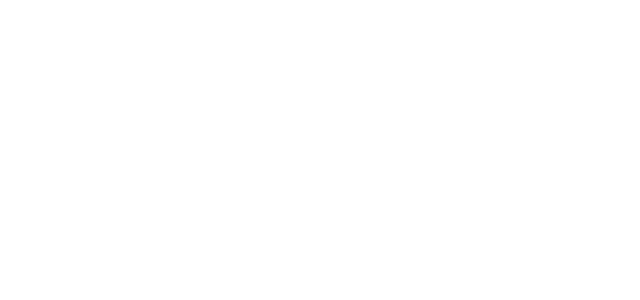
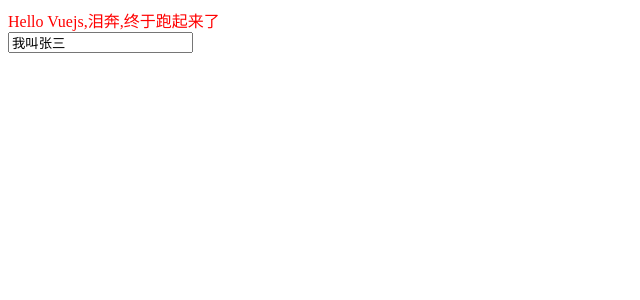
Before and after one commit to FreedGo/learnVuejs, a Vue app: page / in a window 1280 px wide. Shown: the top 300 px of the page, without its empty margins (0-640 px from the left). Built offline with nearby package versions, Linux system fonts and the light colour scheme.

Commit message:
vue开发模板,终于跑起来了

```diff
--- a/hello.html
+++ b/hello.html
@@ -9,5 +9,6 @@
 
 </div>
 </body>
-<script src="bulid.js"></script>
+<script src="./dist/build.js"></script>
+
 </html>
--- a/src/hello.vue
+++ b/src/hello.vue
@@ -1,13 +1,19 @@
 <template>
     <div class="tpl">
-        {{msg}}
+        <div class="title1">
+            {{msg}}
+        </div>
+        <div class="title2">
+            <input type="text" v-model="username">
+        </div>
     </div>
 </template>
 <script>
     export default {
         data(){
             return {
-                msg:'Hello Vuejs'
+                msg:'Hello Vuejs,泪奔,终于跑起来了',
+                username:'我叫张三'
             }
         }
     }
--- a/webpack.config.js
+++ b/webpack.config.js
@@ -6,7 +6,6 @@
 module.exports = {
 	entry:{
 	app:'./src/hello.js',
-	vendor: ['vue', 'vue-router', 'mint-ui','vue-preview']
 	}, //webpack要打包的源文件是 src/main.js
 	output:{
 		path:'./dist/', //告诉webpack将来所有的打包文件都要放到这个目录下
@@ -51,15 +50,9 @@
     },
 	 plugins: [
 	    new HtmlwebpackPlugin({
-	      title: 'index',  //生成的页面标题
+	      title: 'hello',  //生成的页面标题
 	      filename: 'index.html', //生成的文件名称
-     	  template: 'index1.html' //根据index1.html这个模板来生成(这个文件请你自己生成)
-	    }),
-	    new webpack.optimize.CommonsChunkPlugin('p1.js',['vendor']),
-	     new webpack.optimize.UglifyJsPlugin({
-		      compress: {
-		        warnings: false
-		      }
-		    })
+     	  template: 'hello.html' //根据index1.html这个模板来生成(这个文件请你自己生成)
+	    })
 	  ]
 }
```
